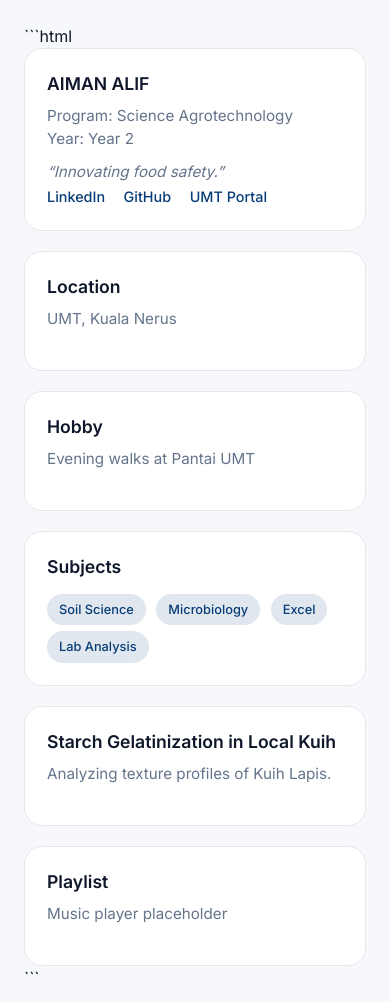
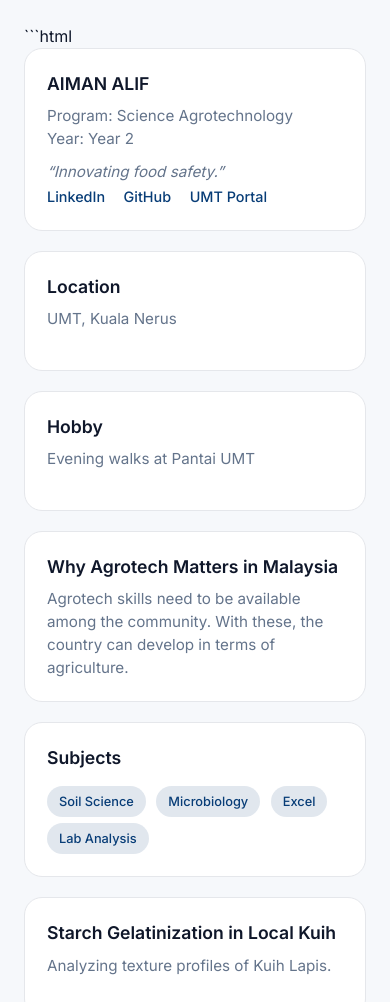
Before and after one commit to s79289-afk/aiman07.github.io, a plain HTML site: page index.html in a window 390 px wide. Shown: the top 1002 px of the page. Drawn offline with Linux system fonts and the light colour scheme.

Commit message:
initial upload

```diff
--- a/index.html
+++ b/index.html
@@ -15,7 +15,7 @@
       --card-bg: #ffffff;
       --text-primary: #0f172a;
       --text-secondary: #64748b;
-      --accent: #083d77; /* Deep Ocean Blue (UMT-inspired) */
+      --accent: #083d77; /* Deep Ocean Blue */
       --border: #e5e7eb;
       --radius: 18px;
     }
@@ -54,6 +54,13 @@
       display: flex;
       flex-direction: column;
       justify-content: space-between;
+      transition: transform 0.25s ease, box-shadow 0.25s ease;
+    }
+
+    /* Subtle hover zoom */
+    .card:hover {
+      transform: scale(1.03);
+      box-shadow: 0 12px 24px rgba(0, 0, 0, 0.06);
     }
 
     .card h2 {
@@ -93,6 +100,10 @@
       grid-column: span 3;
     }
 
+    .reflection {
+      grid-column: span 3;
+    }
+
     .tech {
       grid-column: span 4;
     }
@@ -129,6 +140,7 @@
       .profile,
       .location,
       .hobby,
+      .reflection,
       .tech,
       .case-study,
       .playlist {
@@ -151,9 +163,9 @@
           <p class="tagline">“Innovating food safety.”</p>
         </div>
         <div class="social-links">
-          <a href="#">LinkedIn</a>
-          <a href="#">GitHub</a>
-          <a href="#">UMT Portal</a>
+          <a href="#" target="_blank">LinkedIn</a>
+          <a href="#" target="_blank">GitHub</a>
+          <a href="#" target="_blank">UMT Portal</a>
         </div>
       </div>
 
@@ -170,6 +182,17 @@
         <div>
           <h2>Hobby</h2>
           <p>Evening walks at Pantai UMT</p>
+        </div>
+      </div>
+
+      <!-- New Card: Reflection -->
+      <div class="card reflection">
+        <div>
+          <h2>Why Agrotech Matters in Malaysia</h2>
+          <p>
+            Agrotech skills need to be available among the community.
+            With these, the country can develop in terms of agriculture.
+          </p>
         </div>
       </div>
 
```
